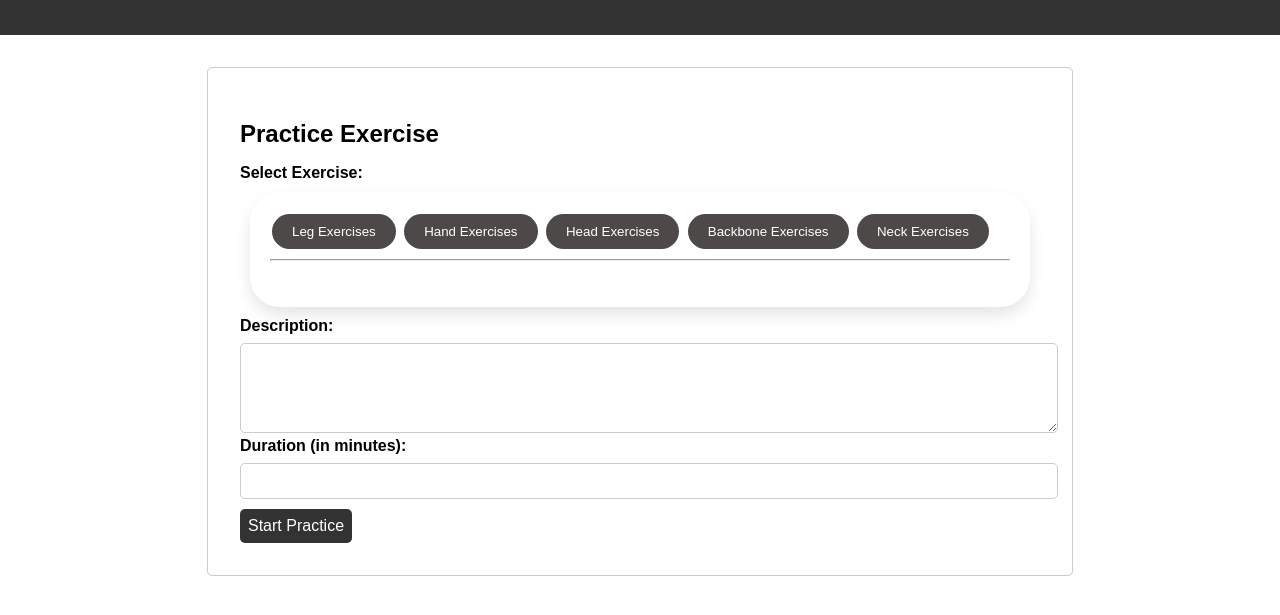
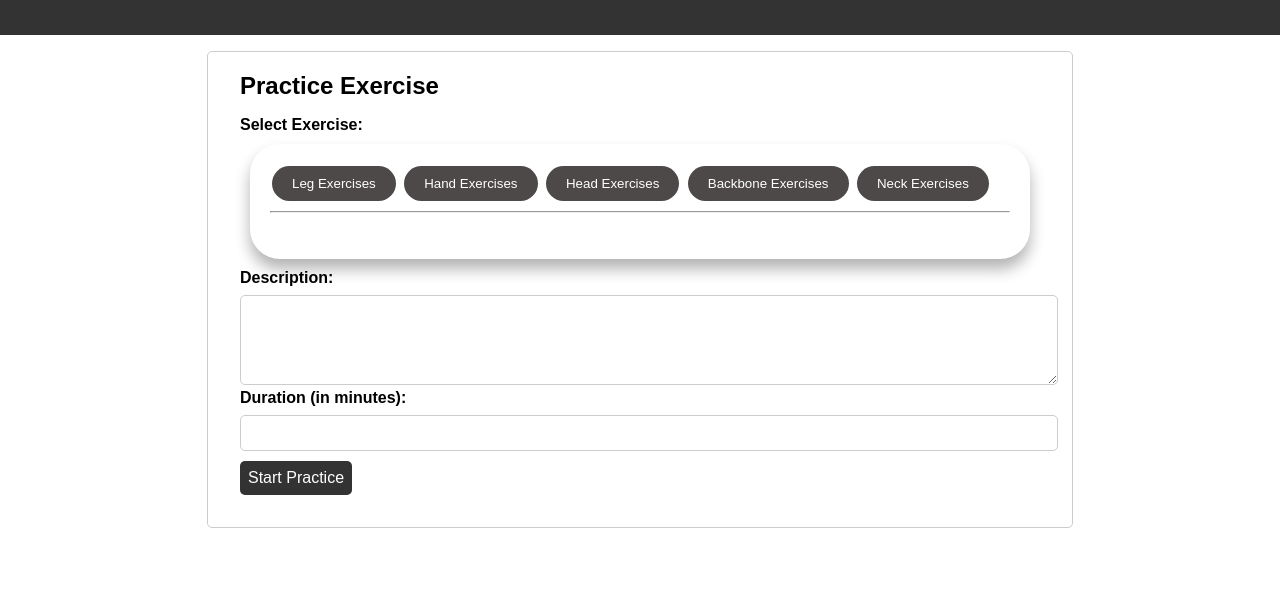
Before and after one commit to Chaitanyakota9/Fitness-Tracker, a website: page public/add_exercise.html in a window 1280 px wide. Shown: the part 77-692 px from the top of the page. Drawn offline with Linux system fonts and the light colour scheme.

Commit message:
change styles

```diff
--- a/public/css/add_exercise_style.css
+++ b/public/css/add_exercise_style.css
@@ -12,7 +12,7 @@ body {
   }
 
   main {
-    padding: 2rem;
+    padding: 1rem;
     display: flex;
     justify-content: center;
   }
@@ -22,6 +22,7 @@ body {
     border: 1px solid #ccc;
     border-radius: 5px;
     padding: 2rem;
+    padding-top: 0rem;
   }
 
   .exercise-form h2 {
@@ -71,7 +72,7 @@ body {
     border-radius: 30px;
     padding: 20px;
     margin: 10px;
-    box-shadow: 0px 8px 15px rgba(0, 0, 0, 0.1);
+    box-shadow: 00px 10px 15px rgba(0, 0, 0, 0.3);
   }
 
   .exercise-options {
--- a/public/css/style.css
+++ b/public/css/style.css
@@ -18,6 +18,8 @@ main {
   padding: 2rem;
   display: flex;
   justify-content: space-between;
+  flex-wrap: wrap;
+  /* display: inline-; */
 }
 
 .header-button {
```
